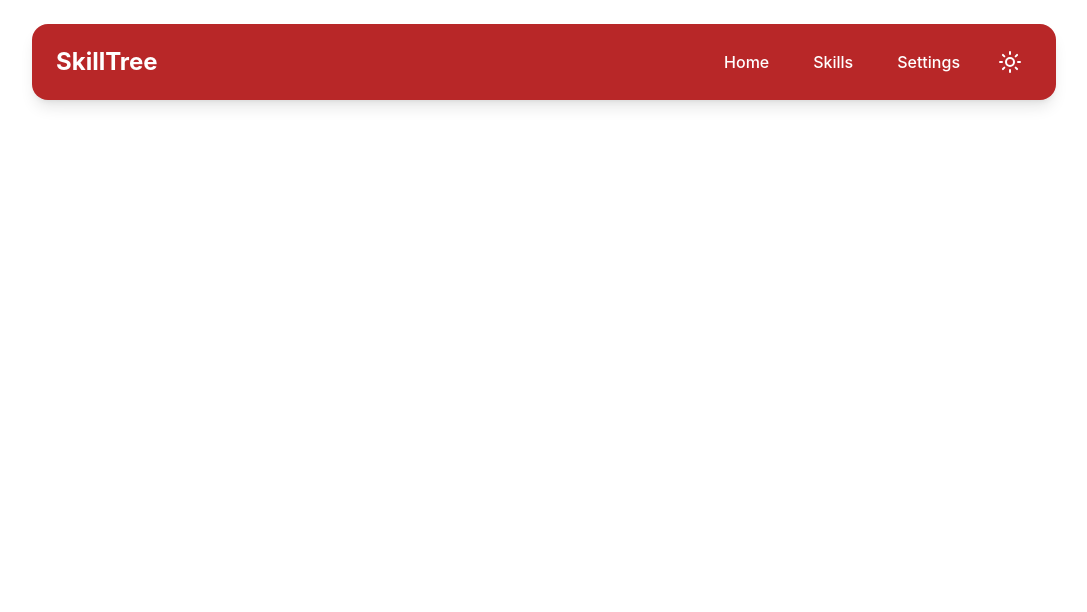
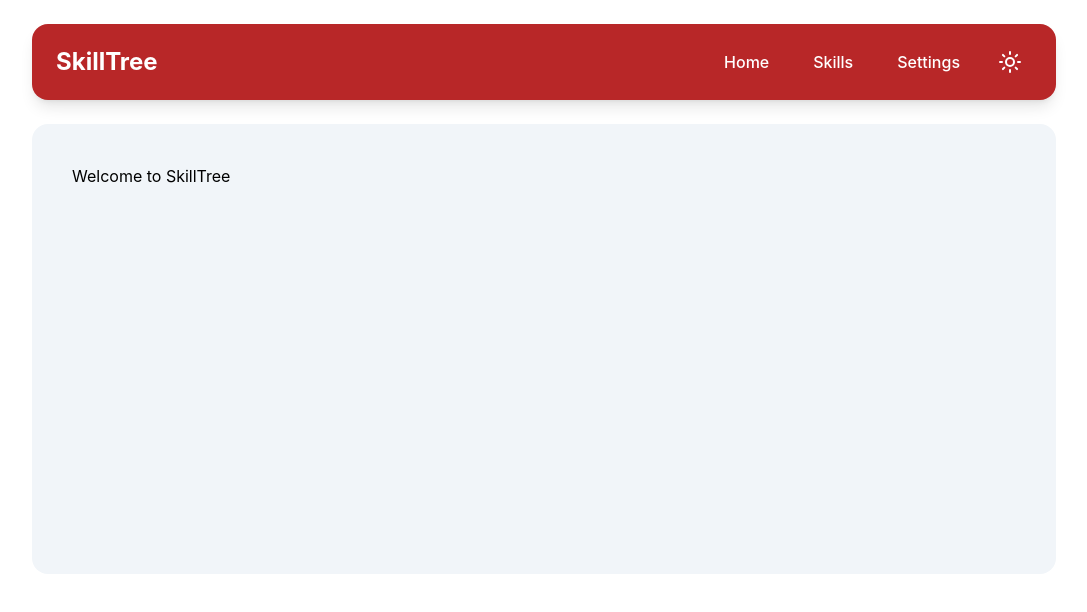
Before and after one commit to mntandrei/skill-tracker-app, a Next.js app: page / in a window 1280 px wide. Shown: the top 612 px of the page, without its empty margins (96-1183 px from the left). Built offline with nearby package versions, Linux system fonts and the light colour scheme.

Commit message:
Added MainPage component and updated page.tsx to include it.

```diff
--- /dev/null
+++ b/src/app/components/MainPage.tsx
@@ -0,0 +1,9 @@
+export default function MainPage() {
+  return (
+    <main className="px-4 mt-6">
+      <div className="mx-auto w-full max-w-5xl rounded-2xl p-10 pb-10 min-h-[450px] bg-slate-100 dark:bg-[#58242D]">
+        <h1>Welcome to SkillTree</h1>
+      </div>
+    </main>
+  );
+}
--- a/src/app/page.tsx
+++ b/src/app/page.tsx
@@ -1,8 +1,11 @@
 'use client';
+
+import MainPage from './components/MainPage';
 
 export default function Page() {
   return (
-    <main className="mx-auto w-full max-w-5xl px-4 py-10">
+    <main>
+      <MainPage />
     </main>
   );
 }
```
